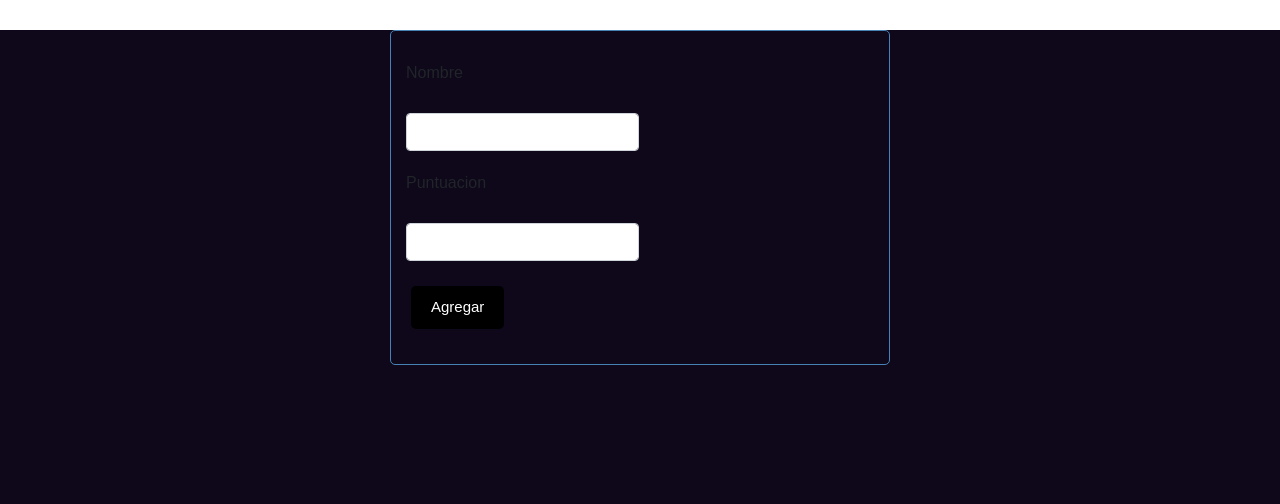
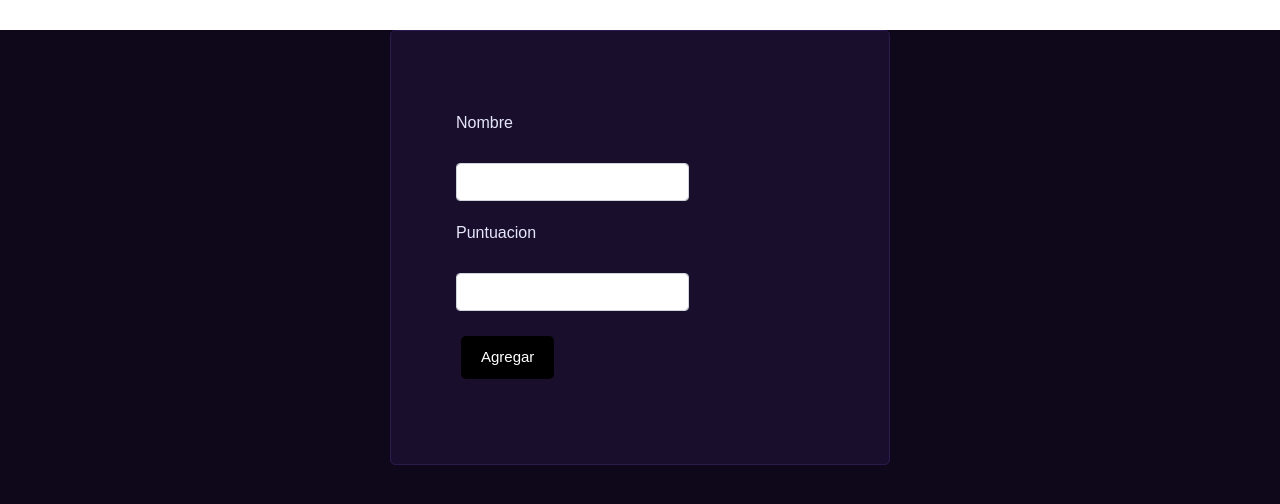
Before and after one commit to francovico/portfolio-fe, an Angular app: page /nuevohass in a window 1280 px wide. Shown: the top 504 px of the page. Built offline with nearby package versions, Linux system fonts and the light colour scheme.

Commit message:
Edicion css

```diff
--- a/src/app/hass/nuevohass.component.css
+++ b/src/app/hass/nuevohass.component.css
@@ -0,0 +1,16 @@
+.row{
+  padding: 50px;
+}
+
+div{
+  background-color: #190F2D;
+  border-color:#2c1a4f;
+  color:lavender;
+  text-align: left;
+}
+
+.table{
+  background-color: #190F2D;
+  color:lavender;
+  text-align: left;
+}
```
